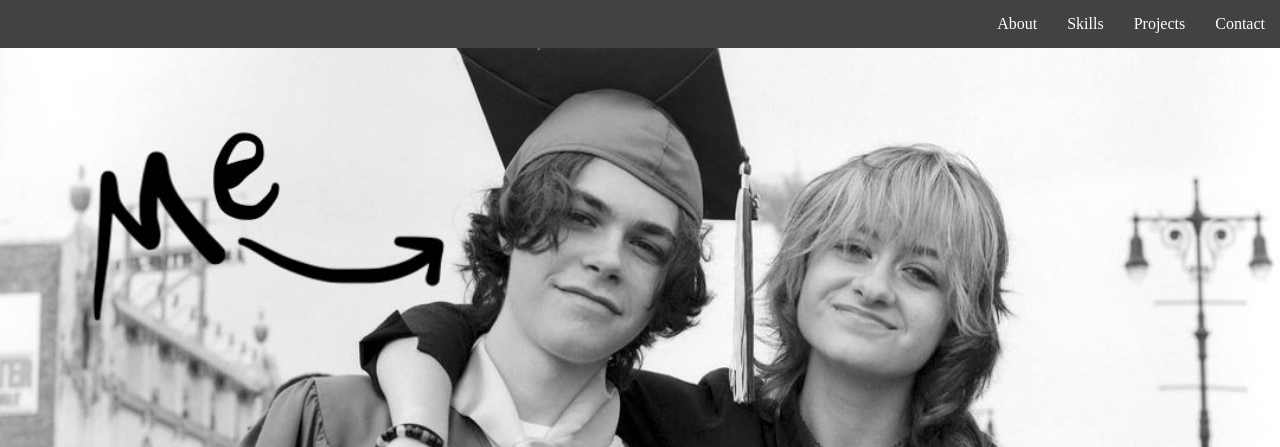
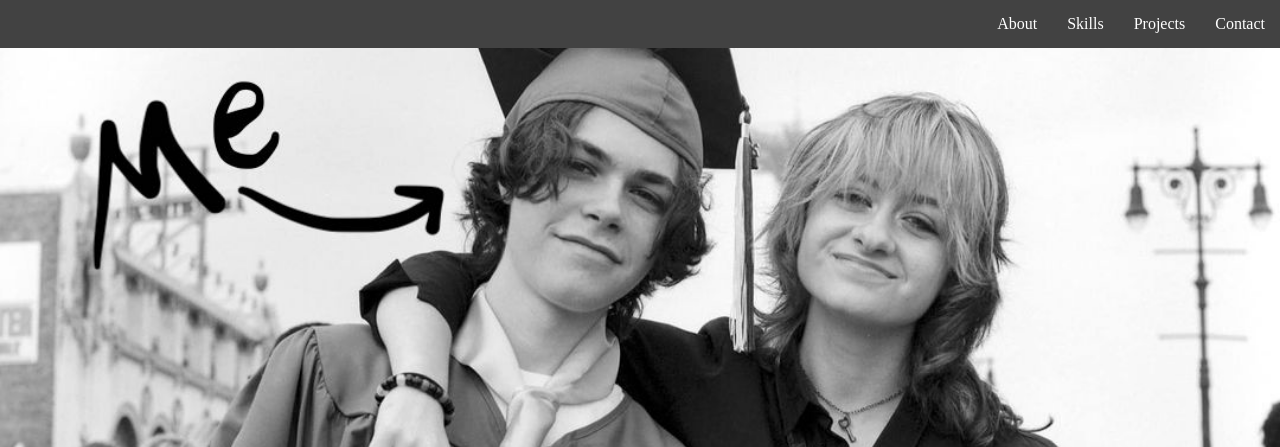
Before and after one commit to Joshguyman/joshguyman.github.io, a plain HTML site: page index.html in a window 1280 px wide. Shown: the top 447 px of the page. Drawn offline with Linux system fonts and the light colour scheme.

Commit message:
height removed from banner img
buh

```diff
--- a/style.css
+++ b/style.css
@@ -37,11 +37,8 @@ body {
     background-repeat: no-repeat;
     background-position: center;
     background-size: cover;
-    height: 100%;
     padding-top: 400px;
     padding-bottom: 10px;
-    height: 400px;
-    width: 100%;
     align-content: end;
     margin-bottom: 0px;
 }
```
